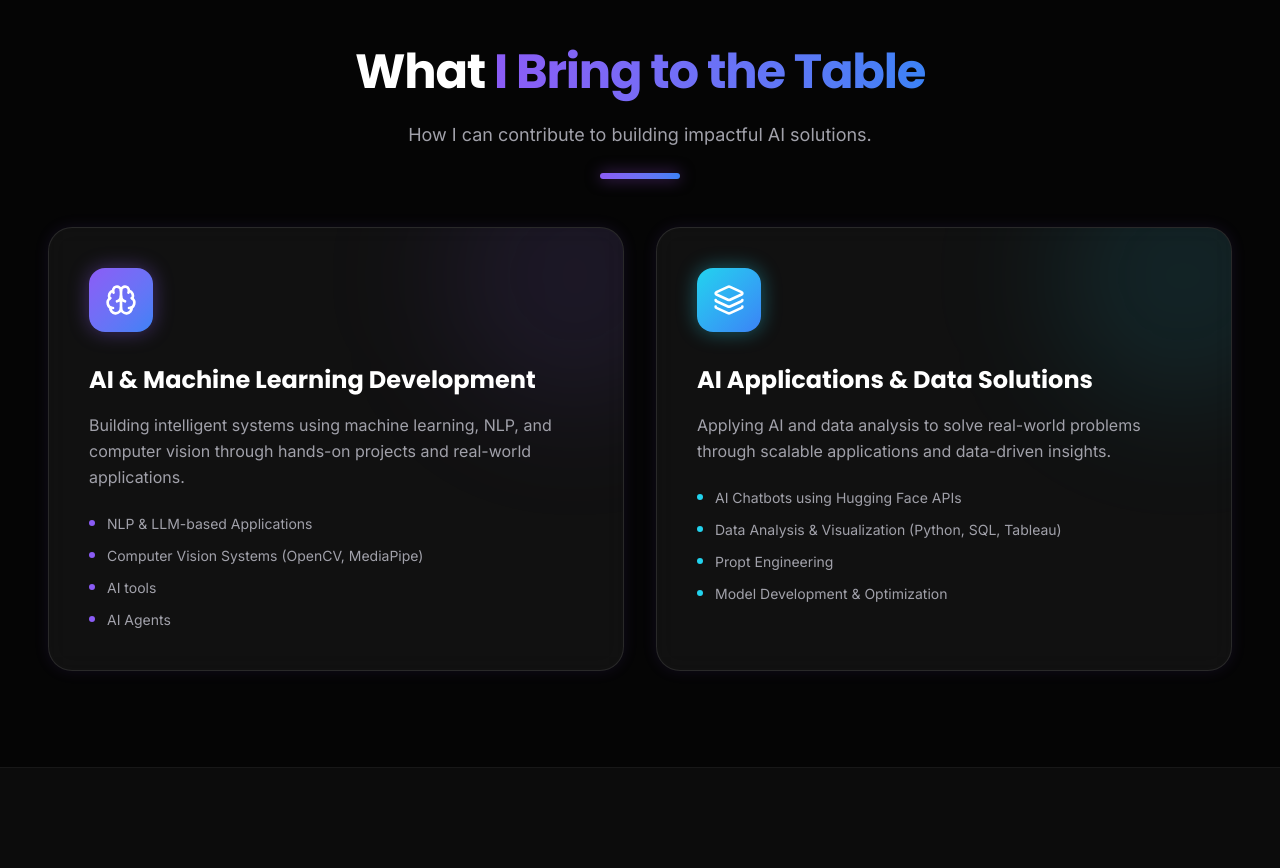
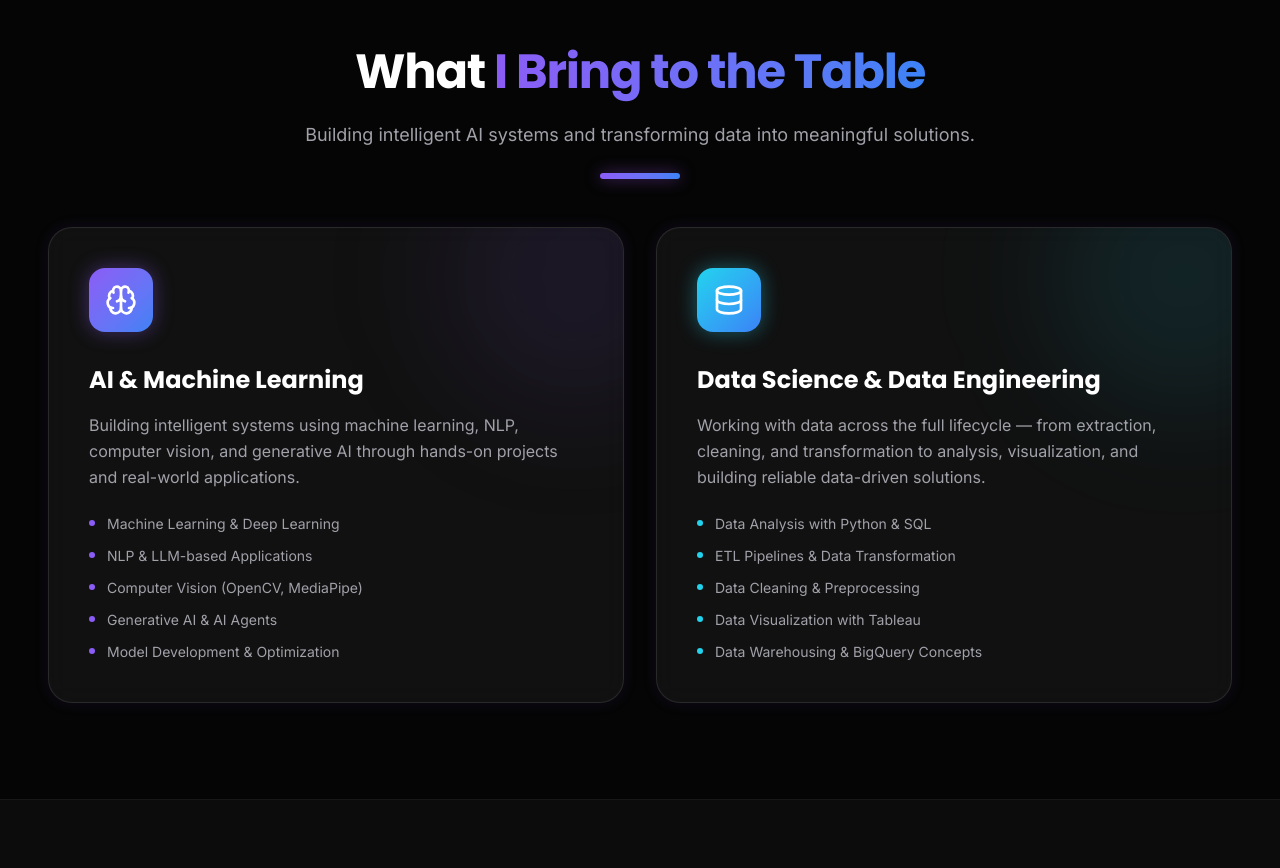
Before and after one commit to Shreyashp26/Portfolio-Website, a React (Vite) app: page / in a window 1280 px wide. Shown: the part 5420-6288 px from the top of the page. Built offline with nearby package versions, Linux system fonts and the light colour scheme.

Commit message:
Update Services.tsx

```diff
--- a/src/components/Services.tsx
+++ b/src/components/Services.tsx
@@ -1,5 +1,5 @@
 import { motion } from 'motion/react';
-import { Brain, Layers } from 'lucide-react';
+import { Brain, Database } from 'lucide-react';
 import SectionHeader from './SectionHeader';
 
 export default function Services() {
@@ -8,12 +8,12 @@ export default function Services() {
       <div className="max-w-7xl mx-auto px-6 md:px-12">
         <SectionHeader
           title="What I Bring to the Table"
-          subtitle="How I can contribute to building impactful AI solutions."
+          subtitle="Building intelligent AI systems and transforming data into meaningful solutions."
           align="center"
         />
 
         <div className="grid md:grid-cols-2 gap-8">
-          {/* Card 1: AI & ML Development */}
+          {/* Card 1: AI & Machine Learning */}
           <motion.div
             initial={{ opacity: 0, x: -30 }}
             whileInView={{ opacity: 1, x: 0 }}
@@ -27,19 +27,28 @@ export default function Services() {
                 <Brain className="w-8 h-8 text-white" />
               </div>
 
-              <h3 className="text-2xl font-bold text-white mb-4">AI & Machine Learning Development</h3>
+              <h3 className="text-2xl font-bold text-white mb-4">
+                AI & Machine Learning
+              </h3>
+
               <p className="text-text-secondary leading-relaxed mb-6">
-                Building intelligent systems using machine learning, NLP, and computer vision through hands-on projects and real-world applications.
+                Building intelligent systems using machine learning, NLP,
+                computer vision, and generative AI through hands-on projects
+                and real-world applications.
               </p>
 
               <ul className="space-y-3">
                 {[
+                  'Machine Learning & Deep Learning',
                   'NLP & LLM-based Applications',
-                  'Computer Vision Systems (OpenCV, MediaPipe)',
-                  'AI tools',
-                  'AI Agents'
+                  'Computer Vision (OpenCV, MediaPipe)',
+                  'Generative AI & AI Agents',
+                  'Model Development & Optimization'
                 ].map((item, i) => (
-                  <li key={i} className="flex items-start gap-3 text-sm text-text-secondary">
+                  <li
+                    key={i}
+                    className="flex items-start gap-3 text-sm text-text-secondary"
+                  >
                     <span className="mt-1.5 w-1.5 h-1.5 rounded-full bg-accent-purple flex-shrink-0" />
                     <span>{item}</span>
                   </li>
@@ -48,7 +57,7 @@ export default function Services() {
             </div>
           </motion.div>
 
-          {/* Card 2: AI Applications & Data Solutions */}
+          {/* Card 2: Data Science & Data Engineering */}
           <motion.div
             initial={{ opacity: 0, x: 30 }}
             whileInView={{ opacity: 1, x: 0 }}
@@ -59,22 +68,31 @@ export default function Services() {
 
             <div className="relative z-10">
               <div className="w-16 h-16 rounded-2xl bg-gradient-to-br from-accent-cyan to-accent-blue flex items-center justify-center mb-8 shadow-[0_0_20px_rgba(34,211,238,0.4)]">
-                <Layers className="w-8 h-8 text-white" />
+                <Database className="w-8 h-8 text-white" />
               </div>
 
-              <h3 className="text-2xl font-bold text-white mb-4">AI Applications & Data Solutions</h3>
+              <h3 className="text-2xl font-bold text-white mb-4">
+                Data Science & Data Engineering
+              </h3>
+
               <p className="text-text-secondary leading-relaxed mb-6">
-                Applying AI and data analysis to solve real-world problems through scalable applications and data-driven insights.
+                Working with data across the full lifecycle — from extraction,
+                cleaning, and transformation to analysis, visualization, and
+                building reliable data-driven solutions.
               </p>
 
               <ul className="space-y-3">
                 {[
-                  'AI Chatbots using Hugging Face APIs',
-                  'Data Analysis & Visualization (Python, SQL, Tableau)',
-                  'Propt Engineering',
-                  'Model Development & Optimization'
+                  'Data Analysis with Python & SQL',
+                  'ETL Pipelines & Data Transformation',
+                  'Data Cleaning & Preprocessing',
+                  'Data Visualization with Tableau',
+                  'Data Warehousing & BigQuery Concepts'
                 ].map((item, i) => (
-                  <li key={i} className="flex items-start gap-3 text-sm text-text-secondary">
+                  <li
+                    key={i}
+                    className="flex items-start gap-3 text-sm text-text-secondary"
+                  >
                     <span className="mt-1.5 w-1.5 h-1.5 rounded-full bg-accent-cyan flex-shrink-0" />
                     <span>{item}</span>
                   </li>
```
